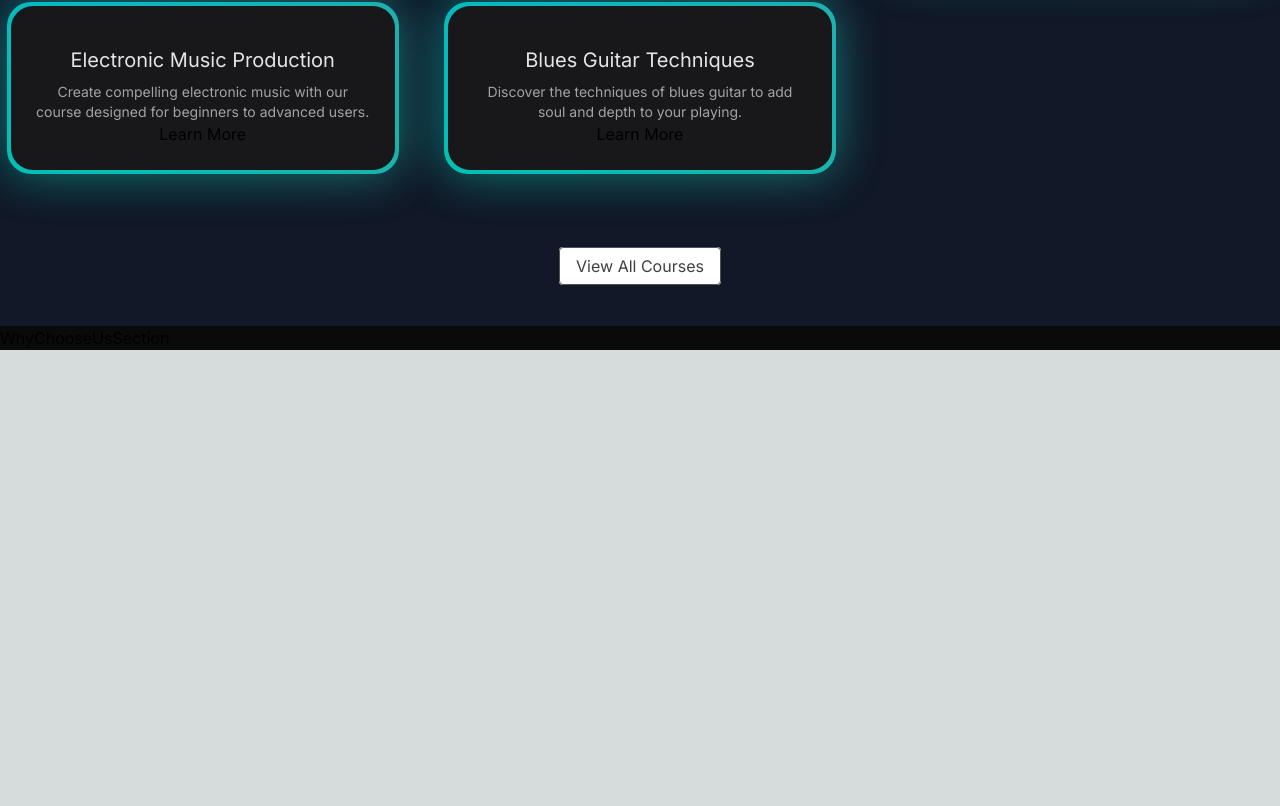
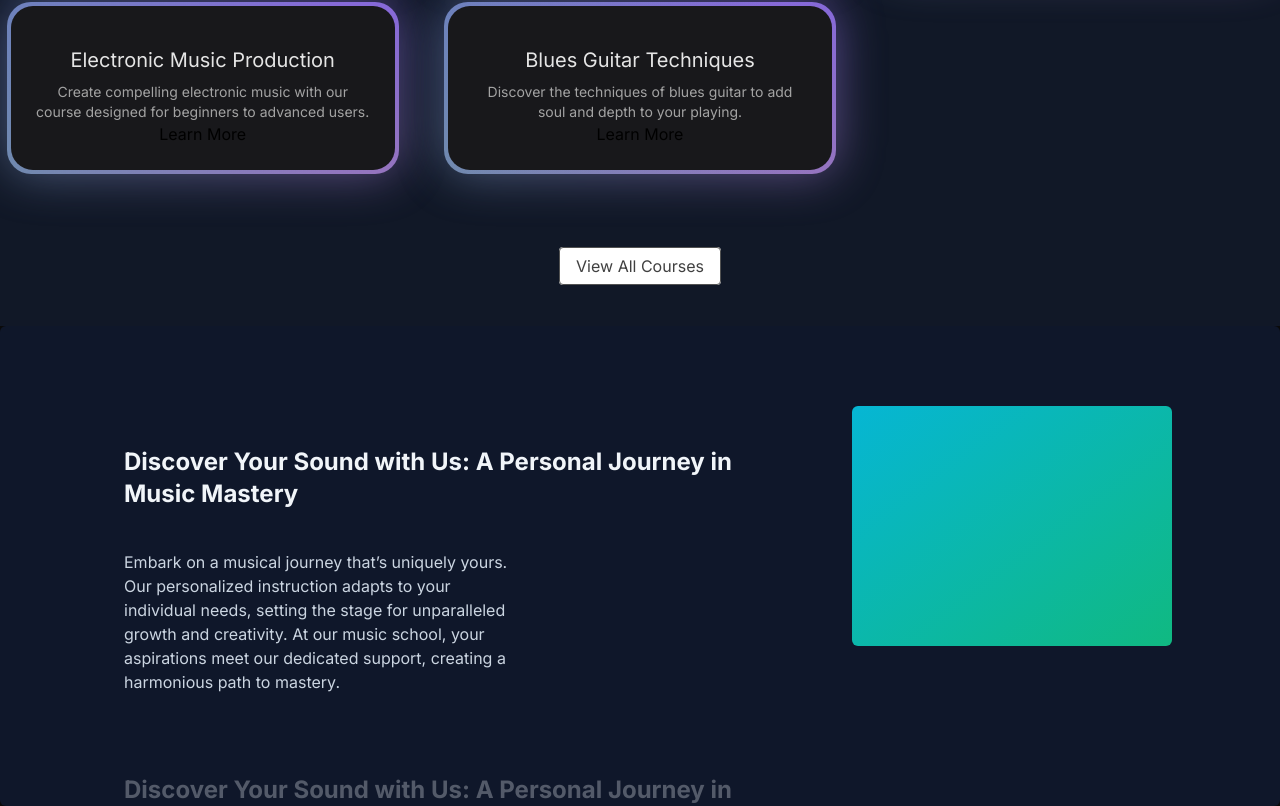
Before and after one commit to nagarjun-Avala/music-app, a Next.js app: page / in a window 1280 px wide. Shown: the part 1022-1828 px from the top of the page. Before the commit the page ends 1372 px from the top, so only its background shows below. Built offline with nearby package versions, Linux system fonts and the light colour scheme.

Commit message:
Added Why Choose Us section of application

```diff
--- a/src/components/WhyChooseUsSection.tsx
+++ b/src/components/WhyChooseUsSection.tsx
@@ -1,8 +1,45 @@
-import React from 'react'
+"use client";
+import React from "react";
+import { StickyScroll } from "@/components/ui/sticky-scroll-reveal";
+
+const musicSchoolContent = [
+    {
+        title: 'Discover Your Sound with Us: A Personal Journey in Music Mastery',
+        description:
+            'Embark on a musical journey that’s uniquely yours. Our personalized instruction adapts to your individual needs, setting the stage for unparalleled growth and creativity. At our music school, your aspirations meet our dedicated support, creating a harmonious path to mastery.',
+    },
+    {
+        title: 'Discover Your Sound with Us: A Personal Journey in Music Mastery',
+        description:
+            'Embark on a musical journey that’s uniquely yours. Our personalized instruction adapts to your individual needs, setting the stage for unparalleled growth and creativity. At our music school, your aspirations meet our dedicated support, creating a harmonious path to mastery.',
+    },
+    {
+        title: 'Discover Your Sound with Us: A Personal Journey in Music Mastery',
+        description:
+            'Embark on a musical journey that’s uniquely yours. Our personalized instruction adapts to your individual needs, setting the stage for unparalleled growth and creativity. At our music school, your aspirations meet our dedicated support, creating a harmonious path to mastery.',
+    },
+    {
+        title: 'Live Feedback & Engagement',
+        description:
+            'Immerse yourself in an interactive learning experience where feedback is immediate, just like real-time changes in a collaborative project. This approach enhances your understanding and mastery of music concepts and performance techniques.',
+    },
+    {
+        title: 'Cutting-Edge Curriculum',
+        description:
+            'Our curriculum is continuously updated to include the latest music education trends and technologies, ensuring you’re always learning with the most current and effective methods. Say goodbye to outdated materials and welcome an education that evolves with the industry.',
+    },
+    {
+        title: 'Limitless Learning Opportunities',
+        description:
+            'With our expansive resource library and dynamic course offerings, you’ll never find yourself without something new to explore. Our platform provides continuous opportunities for growth, ensuring your musical skills are always advancing.',
+    },
+];
 
 const WhyChooseUsSection = () => {
     return (
-        <div>WhyChooseUsSection</div>
+        <div>
+            <StickyScroll content={musicSchoolContent} />
+        </div>
     )
 }
 
```
